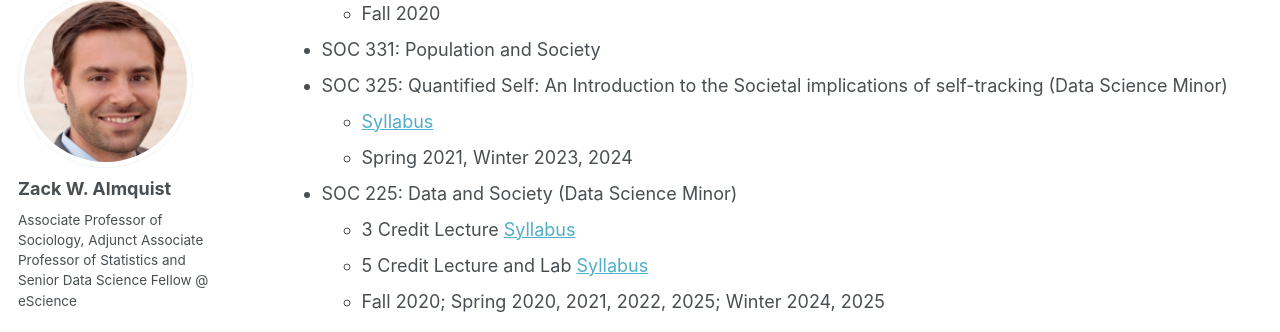
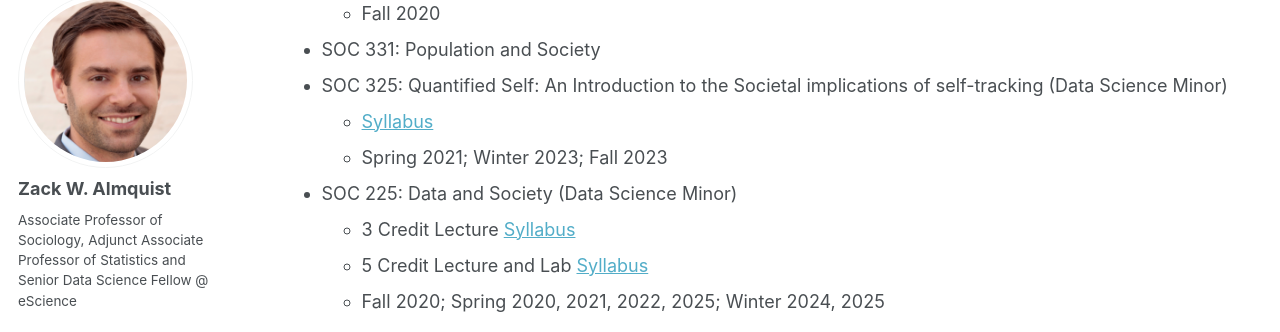
Before and after one commit to zalmquist/zalmquist.github.io, a Jekyll site: the page built from _pages/teaching.md, in a window 1280 px wide and 900 px high, scrolled down 1801 px. Shown: the part 113-445 px from the top of the window. Built offline with Jekyll 4.4.1, drawn with Linux system fonts in a browser that asks for light colours; some web fonts are replaced.

Commit message:
Update teaching.md

```diff
--- a/_pages/teaching.md
+++ b/_pages/teaching.md
@@ -65,7 +65,7 @@ Sociology
 * SOC 331: Population and Society
 * SOC 325: Quantified Self: An Introduction to the Societal implications of self-tracking (Data Science Minor)
     + [Syllabus](/files/soc_325_syl.pdf)
-    + Spring 2021, Winter 2023, 2024
+    + Spring 2021; Winter 2023; Fall 2023
 * SOC 225: Data and Society (Data Science Minor)
     + 3 Credit Lecture [Syllabus](/files/soc_225_syl.pdf)
     + 5 Credit Lecture and Lab [Syllabus](/files/soc_225_lab_syl.pdf)
```
